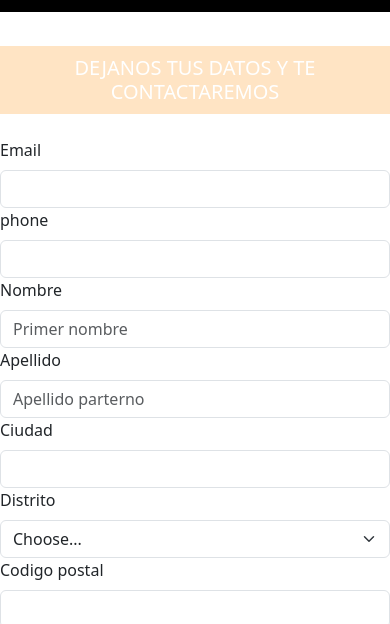
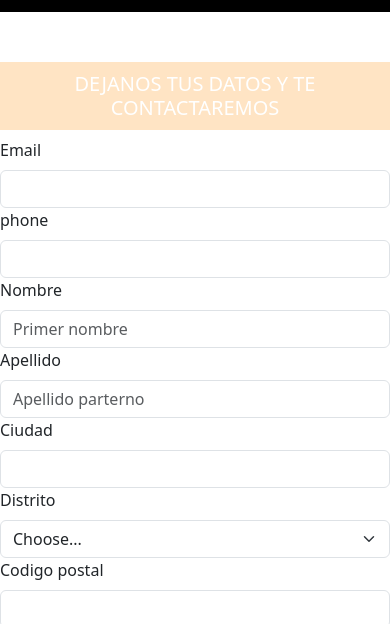
Before and after one commit to Nils-Chavez/Gamers-43050, a plain HTML site: page pages/contactos.html in a window 390 px wide. Shown: the part 204-828 px from the top of the page. Drawn offline with nearby package versions, Linux system fonts and the light colour scheme; a web font is replaced by a local one.

Commit message:
gamers3.5

```diff
--- a/css/style.css
+++ b/css/style.css
@@ -452,7 +452,7 @@ footer{
         margin: 5px;
     }
 }
-.g-3 h2{
+.datos1 h2{
     text-align: center;
     background-color: black;
     color: white;
@@ -470,7 +470,7 @@ footer{
 
 }
 @media screen and (max-width: 650px){
-    .g-3 h2{
+    .datos1 h2{
         font-size: 20px;
         background-color: bisque;
     }
--- a/pages/contactos.html
+++ b/pages/contactos.html
@@ -21,9 +21,11 @@
         </nav>
     </header>
     <main>
+        <section class="datos1">
+            <h2>DEJANOS TUS DATOS Y TE CONTACTAREMOS</h2>
+        </section>
         <section>
-            <form class="row g-3">
-                <h2>DEJANOS TUS DATOS Y TE CONTACTAREMOS</h2>
+            <form class="g-3">
                 <div class="contacto1">
                     <div class="col-md-4">
                         <label for="inputEmail4" class="form-label">Email</label>
```
